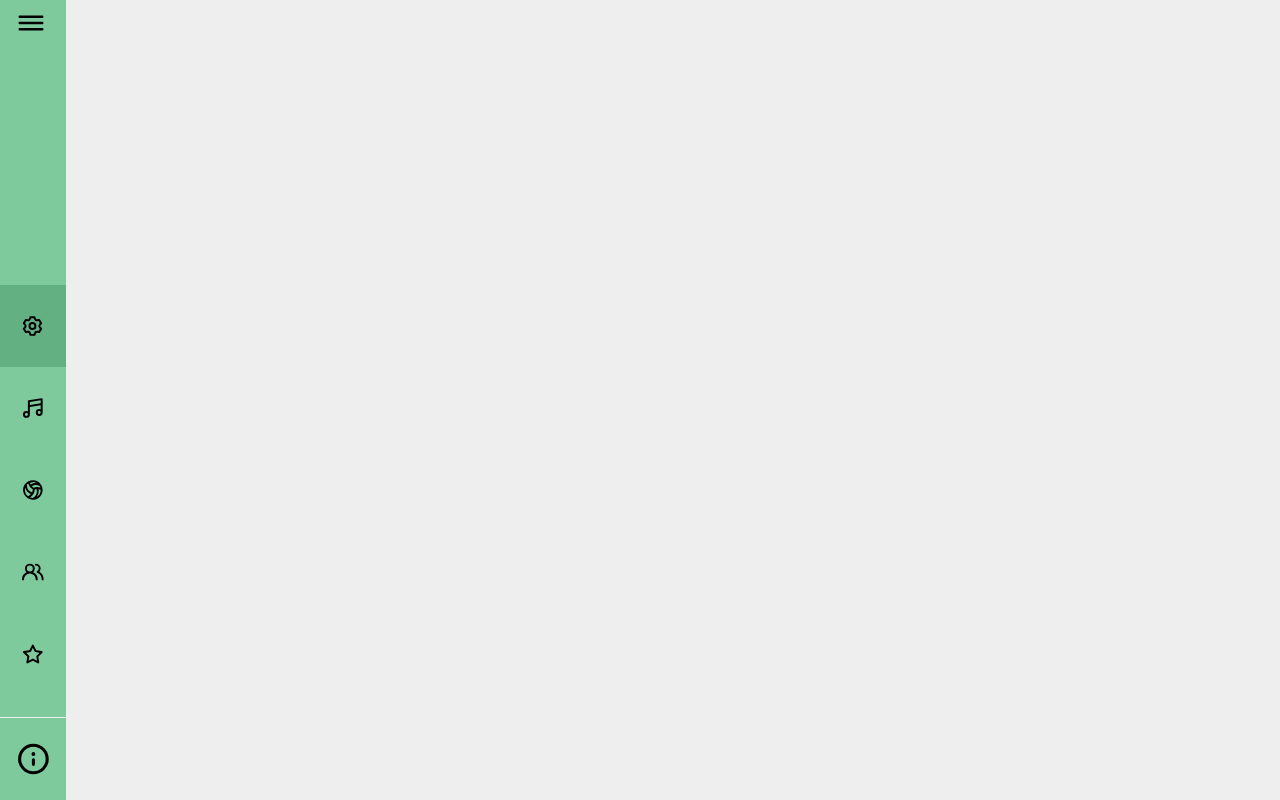
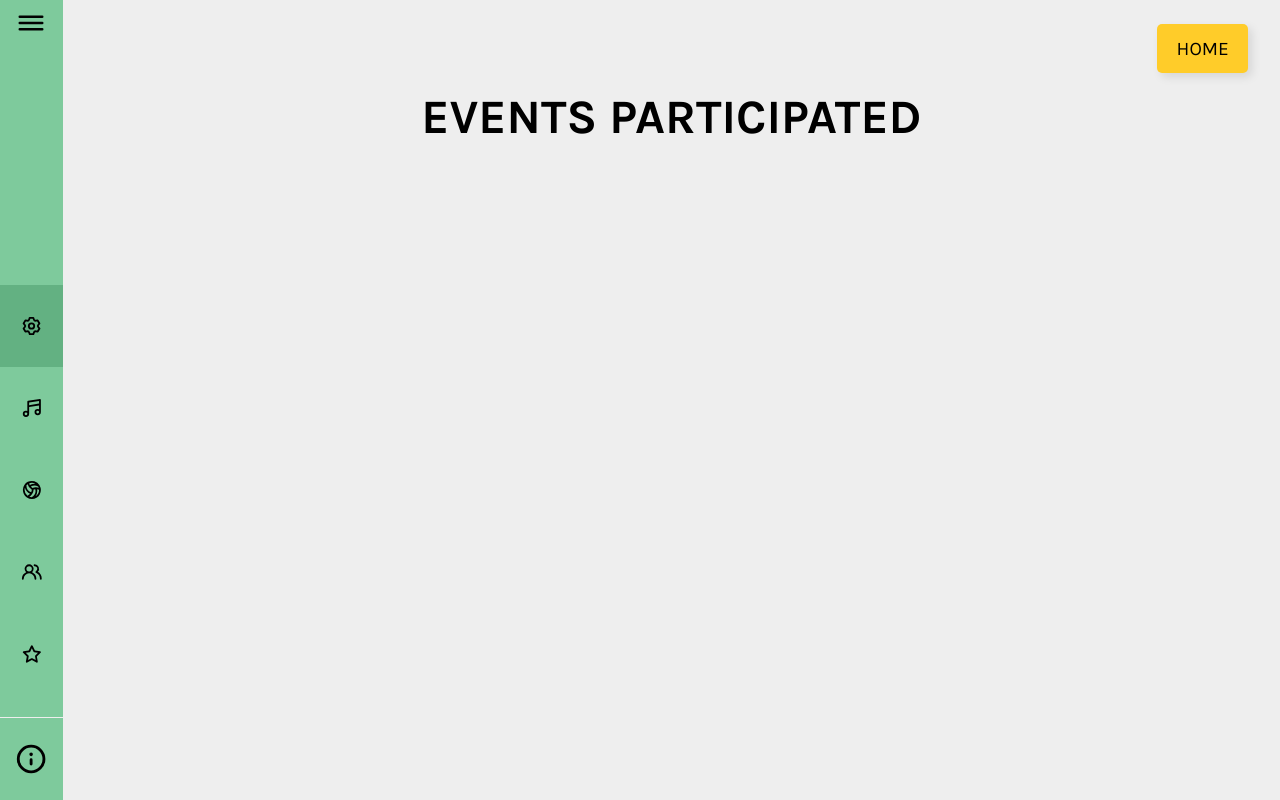
Before and after one commit to Hack-TeeEssGee/frontend, a React (Create React App) app: page /student-profile in a window 1280 px wide. Built offline with nearby package versions, Linux system fonts and the light colour scheme.

Commit message:
Added student-profile boilerplate

```diff
--- a/src/styles/_dashboard.scss
+++ b/src/styles/_dashboard.scss
@@ -1,6 +1,6 @@
 .dashboard {
   background-color: $primary-color;
-  max-width: 30rem;
+  width: 35rem;
   min-height: 100vh;
   max-height: 100vh;
   overflow-y: scroll;
--- a/src/styles/_generic.scss
+++ b/src/styles/_generic.scss
@@ -46,3 +46,9 @@ h1 {
     font-size: 2.5rem;
   }
 }
+
+.title {
+  font-size: 3rem;
+  font-weight: 700;
+  margin: 1rem;
+}
--- a/src/styles/_studentprofile.scss
+++ b/src/styles/_studentprofile.scss
@@ -1,3 +1,24 @@
 .student-profile {
   background-color: #eee;
+  display: flex;
+
+  .container {
+    overflow-y: scroll;
+    width: 100%;
+
+    display: flex;
+    flex-direction: column;
+    align-items: center;
+
+    button {
+      align-self: flex-end;
+      margin: 1.5rem 2rem 0 0;
+    }
+
+    .certificate-list-wrapper,
+    .certificate-uploader,
+    .grievance-form {
+      width: 100%;
+    }
+  }
 }
--- a/src/views/studentProfile.js
+++ b/src/views/studentProfile.js
@@ -7,6 +7,33 @@ import UilUsersAlt from "@iconscout/react-unicons/icons/uil-users-alt";
 import UilStar from "@iconscout/react-unicons/icons/uil-star";
 import UilInfo from "@iconscout/react-unicons/icons/uil-info-circle";
 import { useState } from "react";
+
+const CertificateListWrapper = () => {
+
+    return (
+        <div className="certificate-list-wrapper">
+
+        </div>
+    )
+}
+
+const CertificateUploader = () => {
+
+    return (
+        <div className="certificate-uploader">
+
+        </div>
+    )
+}
+
+const GrievanceForm = () => {
+
+    return (
+        <div className="grievance-form">
+
+        </div>
+    )
+}
 
 const StudentProfile = () => {
 
@@ -49,6 +76,21 @@ const StudentProfile = () => {
 
     const [currentSelection, setCurrentSelection] = useState(dashboardListData.defaultSelection);
 
+    var title, BodyContent;
+
+    if (currentSelection >= 0 && currentSelection <= 3) {
+        title = "EVENTS PARTICIPATED";
+        BodyContent = CertificateListWrapper;
+    }
+    else if (currentSelection === 4) {
+        title = "UPLOAD CERTIFICATE";
+        BodyContent = CertificateUploader;
+    }
+    else {
+        title = "GRIEVANCE FORM";
+        BodyContent = GrievanceForm;
+    }
+
     return (
         <div className="student-profile">
             <Dashboard
@@ -57,6 +99,11 @@ const StudentProfile = () => {
                 currentSelection={currentSelection}
                 changeSelection={setCurrentSelection}
             />
+            <div className="container">
+                <button onClick={() => window.location.href=`${window.location.origin}/`}>HOME</button>
+                <div className="title">{title}</div>
+                <BodyContent/>
+            </div>
         </div>
     )
 }
```
